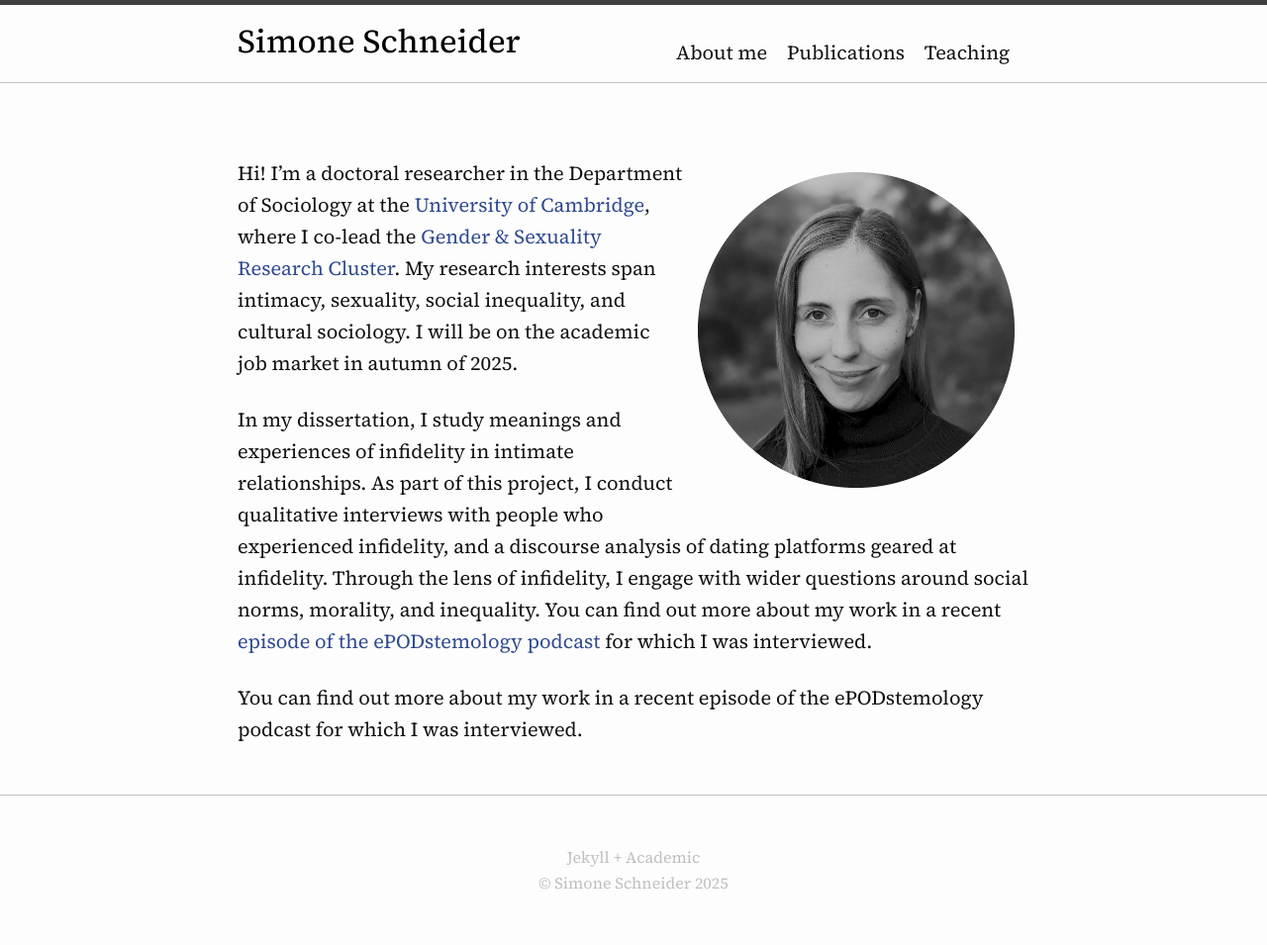
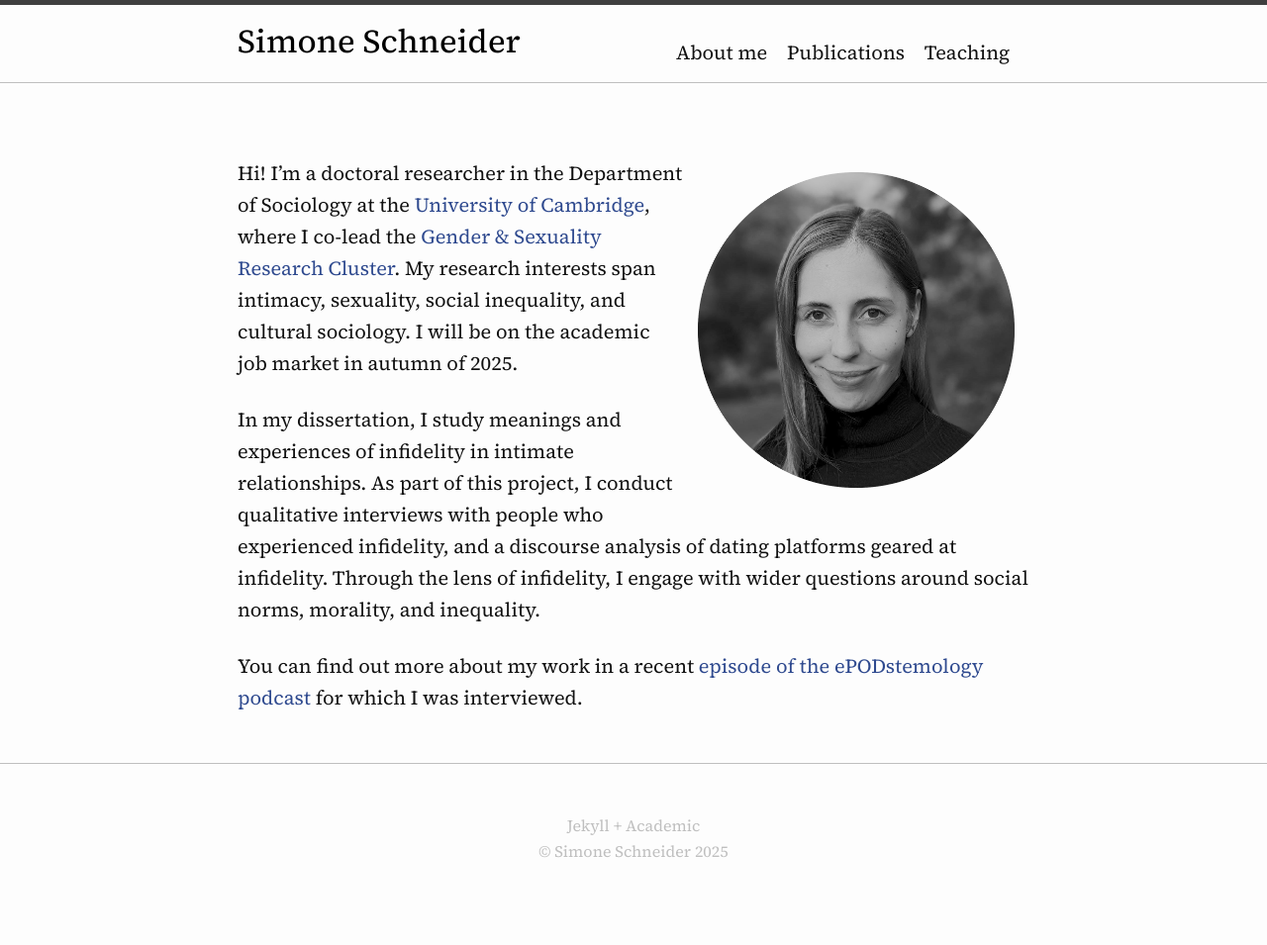
Before and after one commit to simone-schneider/simone-schneider.github.io, a Jekyll site: the page built from index.md, in a window 1280 px wide. Shown: the whole page at 99% size. Built offline with Jekyll 4.4.1, drawn with Linux system fonts in a browser that asks for light colours; after the commit the page ends 923 px from its top, so only the background shows below that.

Commit message:
Update index.md

```diff
--- a/index.md
+++ b/index.md
@@ -8,7 +8,6 @@
 
 Hi! I'm a doctoral researcher in the Department of Sociology at the [University of Cambridge](https://research.sociology.cam.ac.uk/profile/simone-schneider-2022), where I co-lead the [Gender & Sexuality Research Cluster](https://research.sociology.cam.ac.uk/gender-sexuality-research-cluster). My research interests span intimacy, sexuality, social inequality, and cultural sociology. I will be on the academic job market in autumn of 2025.
 
-In my dissertation, I study meanings and experiences of infidelity in intimate relationships. As part of this project, I conduct qualitative interviews with people who experienced infidelity, and a discourse analysis of dating platforms geared at infidelity. Through the lens of infidelity, I engage with wider questions around social norms, morality, and inequality. You can find out more about my work in a recent [episode of the ePODstemology podcast](https://open.spotify.com/episode/5a1NqXbLalwLlqgXX4jhrA?si=378c2a0d7c7e4e22) for which I was interviewed.
+In my dissertation, I study meanings and experiences of infidelity in intimate relationships. As part of this project, I conduct qualitative interviews with people who experienced infidelity, and a discourse analysis of dating platforms geared at infidelity. Through the lens of infidelity, I engage with wider questions around social norms, morality, and inequality.
 
-
-You can find out more about my work in a recent episode of the ePODstemology podcast for which I was interviewed.
+You can find out more about my work in a recent [episode of the ePODstemology podcast](https://open.spotify.com/episode/5a1NqXbLalwLlqgXX4jhrA?si=378c2a0d7c7e4e22) for which I was interviewed.
```
